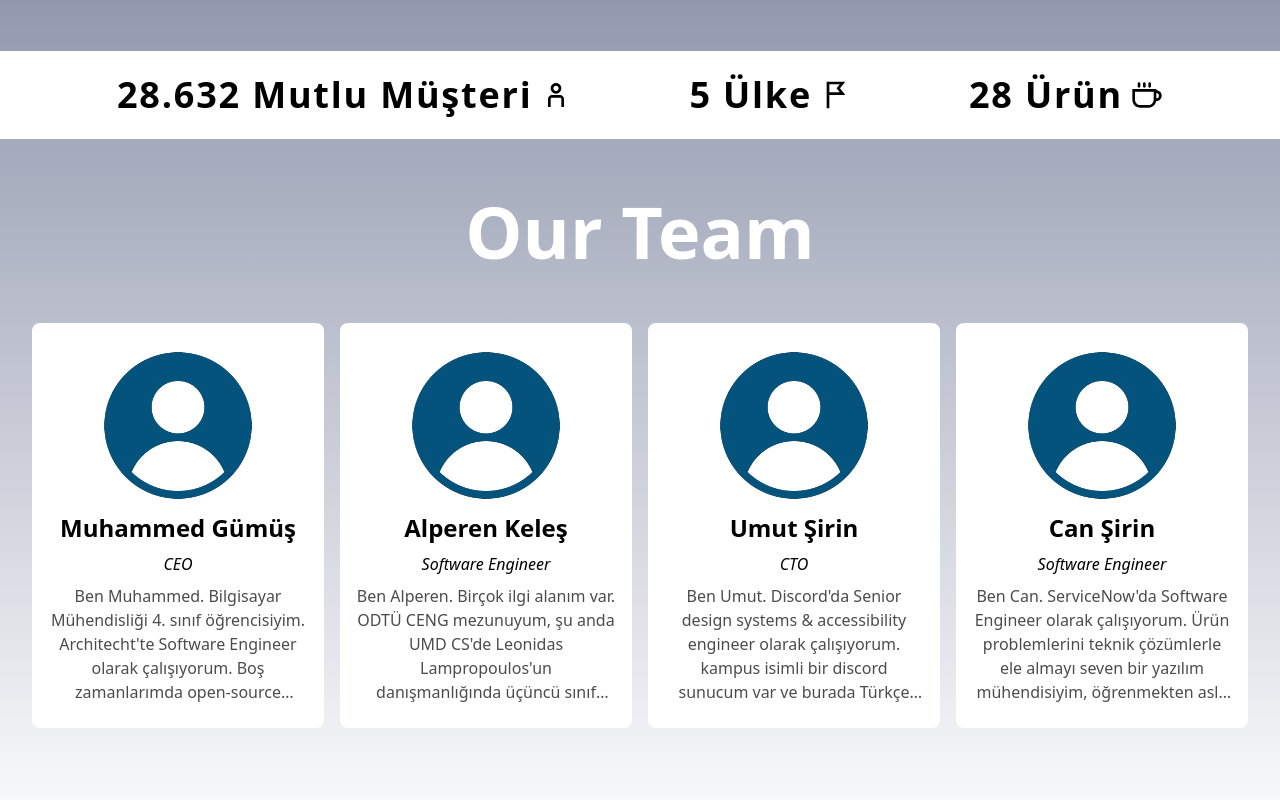
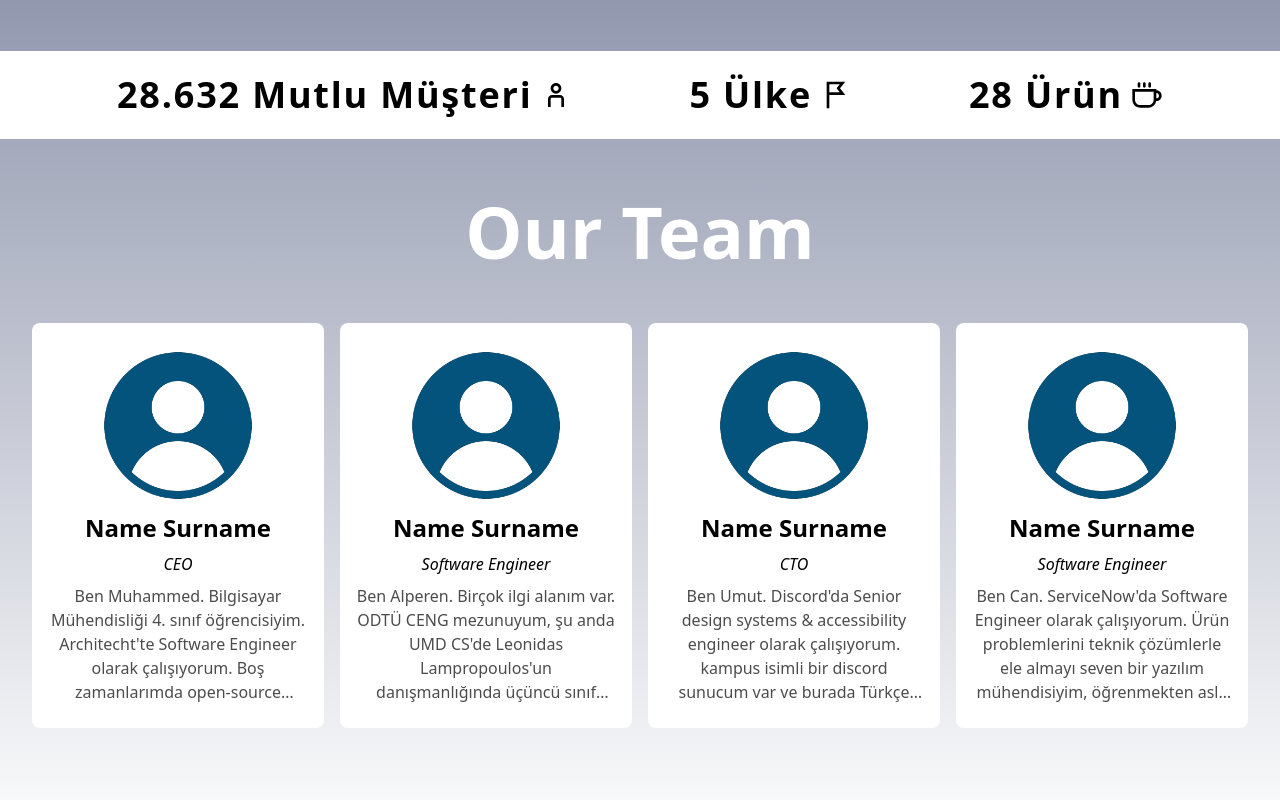
Before and after one commit to muhammed-gumus/mind-games, a Next.js app in the folder mind-games/: page /About in a window 1280 px wide. Shown: the part 962-1762 px from the top of the page. Built offline with nearby package versions, Linux system fonts and the light colour scheme.

Commit message:
feat(app):make team social media links default

```diff
--- a/mind-games/app/About/page.tsx
+++ b/mind-games/app/About/page.tsx
@@ -3,43 +3,43 @@ import Link from "next/link";
 const teamMembers = [
   {
     id: 1,
-    name: "Muhammed Gümüş",
+    name: "Name Surname",
     title: "CEO",
     photo: "/images/user.png",
     desc: "Ben Muhammed. Bilgisayar Mühendisliği 4. sınıf öğrencisiyim. Architecht'te Software Engineer olarak çalışıyorum. Boş zamanlarımda open-source projelere katkıda bulunup topluluklarda aktif olarak rol alıyorum.",
-    twitter: "https://twitter.com/devmamidev",
+    twitter: "https://twitter.com",
     linkedin: "https://www.linkedin.com/in/muhammedgums",
-    mail: "mailto:mgumus4102@gmail.com",
+    mail: "mailto:mail@gmail.com",
   },
   {
     id: 2,
-    name: "Alperen Keleş",
+    name: "Name Surname",
     title: "Software Engineer",
     photo: "/images/user.png",
     desc: "Ben Alperen. Birçok ilgi alanım var. ODTÜ CENG mezunuyum, şu anda UMD CS'de Leonidas Lampropoulos'un danışmanlığında üçüncü sınıf doktora öğrencisiyim. Özellik Tabanlı Test ve Biçimsel Doğrulama üzerine araştırmalar yapıyorum, kişisel blogumda yazmayı seviyorum.",
-    twitter: "https://twitter.com/keleesssss",
-    linkedin: "https://www.linkedin.com/in/alpkeles",
-    mail: "mailto:akeles@umd.edu",
+    twitter: "https://twitter.com",
+    linkedin: "https://www.linkedin.com",
+    mail: "mailto:mail@umd.edu",
   },
   {
     id: 3,
-    name: "Umut Şirin",
+    name: "Name Surname",
     title: "CTO",
     photo: "/images/user.png",
     desc: "Ben Umut. Discord'da Senior design systems & accessibility engineer olarak çalışıyorum. kampus isimli bir discord sunucum var ve burada Türkçe yazılım içerikleri üretiyor, insanlarla birlikte projeler geliştiriyorum.",
-    twitter: "https://twitter.com/usirin",
-    linkedin: "https://www.linkedin.com/in/usirin/",
-    mail: "mailto:umutsirin1@gmail.com",
+    twitter: "https://twitter.com",
+    linkedin: "https://www.linkedin.com",
+    mail: "mailto:mail@gmail.com",
   },
   {
     id: 4,
-    name: "Can Şirin",
+    name: "Name Surname",
     title: "Software Engineer",
     photo: "/images/user.png",
     desc: "Ben Can. ServiceNow'da Software Engineer olarak çalışıyorum. Ürün problemlerini teknik çözümlerle ele almayı seven bir yazılım mühendisiyim, öğrenmekten asla vazgeçmeyen ve bilgisini çevresiyle paylaşmayı seven bir takım oyuncusuyum.",
-    twitter: "https://twitter.com/csirin_",
-    linkedin: "https://www.linkedin.com/in/can-sirin-web/",
-    mail: "mailto:cansirin12@gmail.com",
+    twitter: "https://twitter.com",
+    linkedin: "https://www.linkedin.com",
+    mail: "mailto:mail@gmail.com",
   },
   // Add more team members as needed
 ];
```
